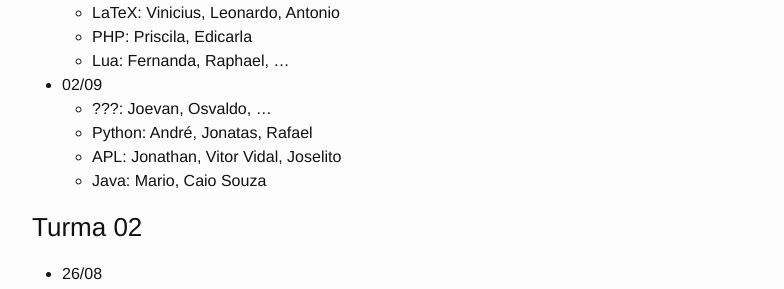
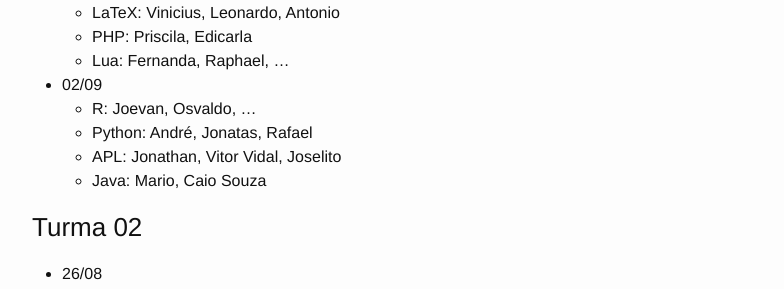
Before and after one commit to rodrigorgs/mata56-20161, a Jekyll site: the page built from ava-seminario.md, in a window 1280 px wide and 900 px high, scrolled down 1481 px. Shown: the part 160-449 px from the top of the window, without its empty margins (238-1022 px from the left). Built offline with Jekyll 4.4.1, drawn with Linux system fonts in a browser that asks for light colours.

```diff
--- a/ava-seminario.md
+++ b/ava-seminario.md
@@ -59,7 +59,7 @@ date: 2016-08-26 16:40:00 -0300
     + PHP: Priscila, Edicarla
     + Lua: Fernanda, Raphael, ...
 - 02/09
-    + ???: Joevan, Osvaldo, ...
+    + R: Joevan, Osvaldo, ...
     + Python: André, Jonatas, Rafael
     + APL: Jonathan, Vitor Vidal, Joselito
     + Java: Mario, Caio Souza
```
